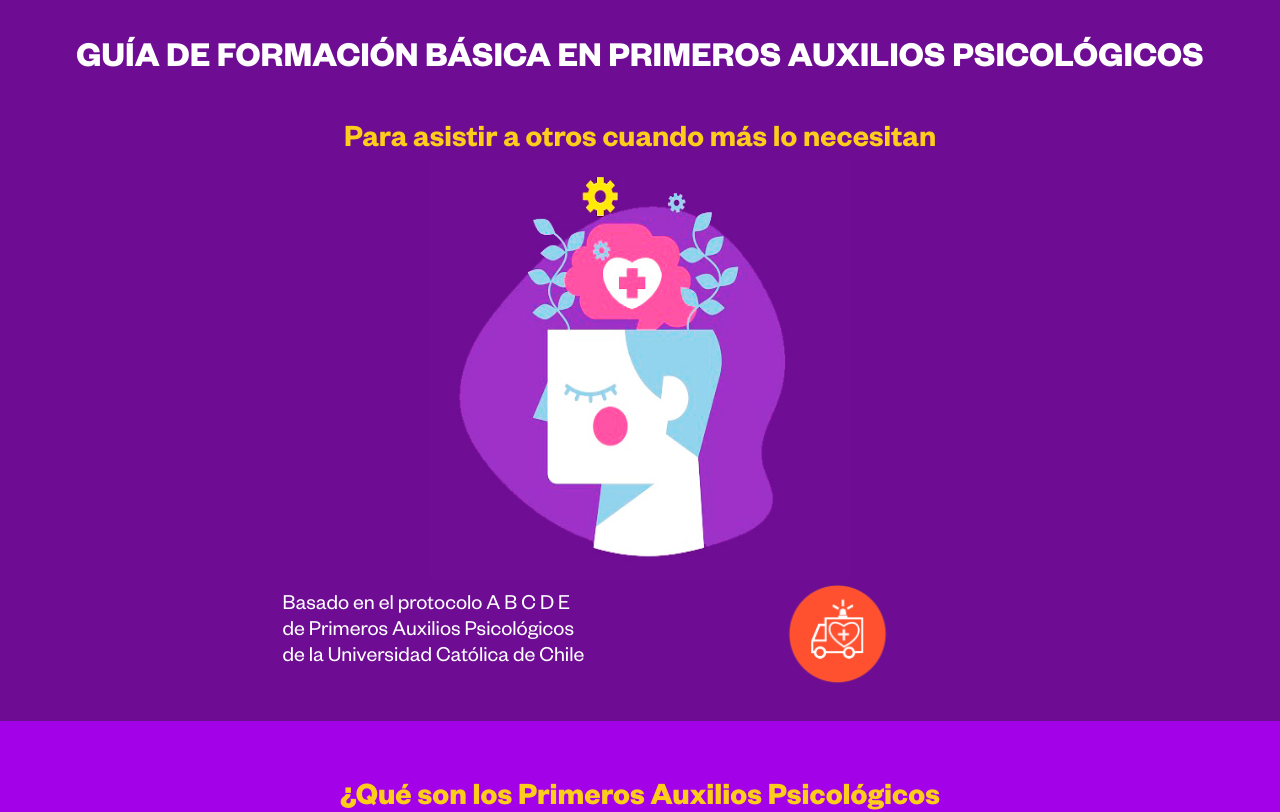
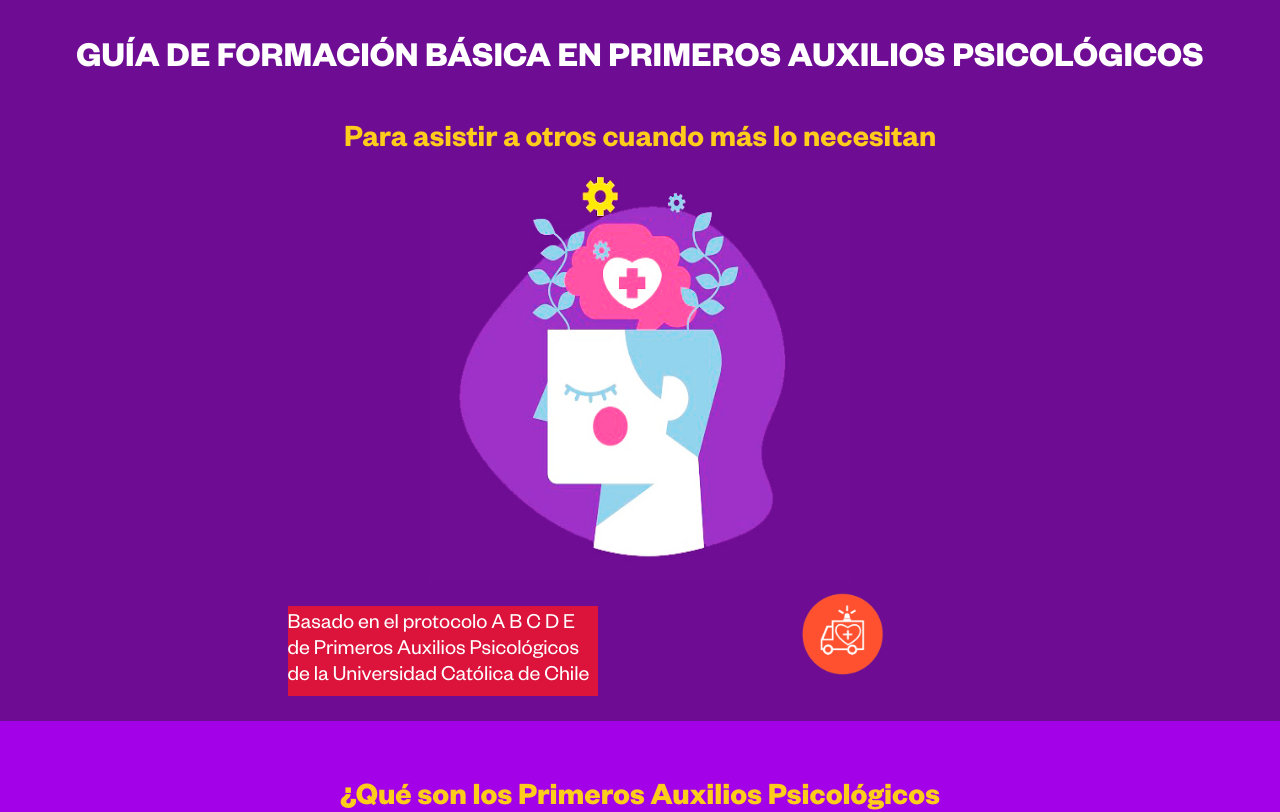
Before and after one commit to dashdancin/pap, a React (Create React App) app: page / in a window 1280 px wide. Shown: the top 812 px of the page. Built offline with nearby package versions, Linux system fonts and the light colour scheme.

Commit message:
Texbox less padding

```diff
--- a/src/index.css
+++ b/src/index.css
@@ -112,9 +112,10 @@ body {
 
 .textbox {
  width: 310px;
- height: 200px;
- padding-top: 40px;
- display: inline-block;
+ height: 90px;
+ background-color: crimson;
+ display: flex;
+ align-items: center;
 }
 .textbox {
  color: var(--font-color);
@@ -128,7 +129,7 @@ body {
 }
 
 .symbol_cruz {
- width: 120px;
+ width: 100px;
  margin-bottom: 30px;
 }
 
```
